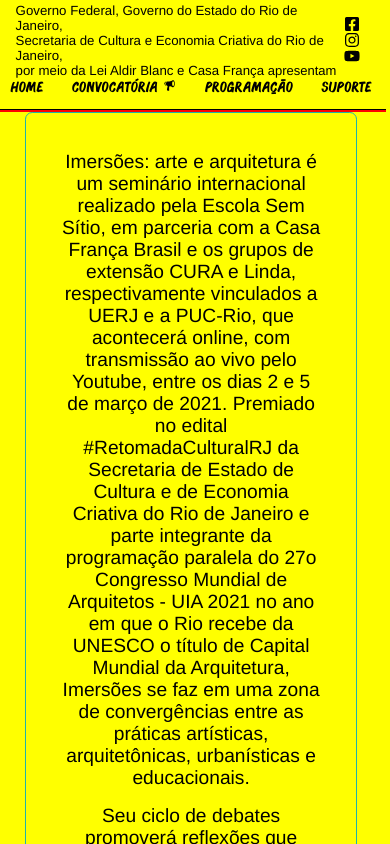
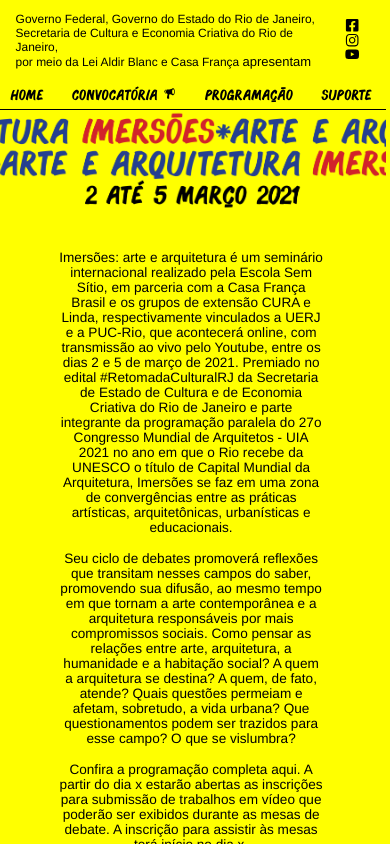
Before and after one commit to hiagoptk/iaa-seminario, a Next.js app in the folder web/: page / in a window 390 px wide. Shown: the top 844 px of the page. Built offline with nearby package versions, Linux system fonts and the light colour scheme.

Commit message:
correção de bug na responsividade

```diff
--- a/web/styles/globals.css
+++ b/web/styles/globals.css
@@ -184,6 +184,9 @@
 
 @media(max-width: 900px) {
 
+    body {
+        font-size: 0.9rem;
+    }
     #header {
 
         width: 90vw;
@@ -234,7 +237,7 @@
     ul li {
         width: auto;
         height: 1rem;
-        padding: 0 0.5rem;
+        padding: 0.9rem 0.5rem 0 0.5rem;
 
 
         display: flex;
@@ -253,9 +256,10 @@
 
     #banner {
 
-        border: red 1px solid;
+
         width: 100vw;
-        height: auto;
+        height: 150px;
+
         background-size: contain;
     }
 
@@ -265,9 +269,16 @@
 
         background-color:  var(--cor-principal);
         padding: 30px 25px;
-        border: lightseagreen 1px solid;
+        margin-top: -3rem;
+
 
     }
+
+    .box p, .box span {
+        font-size: 0.85rem;
+    }
+
+
 
     #sub button {
        height: auto;
```
